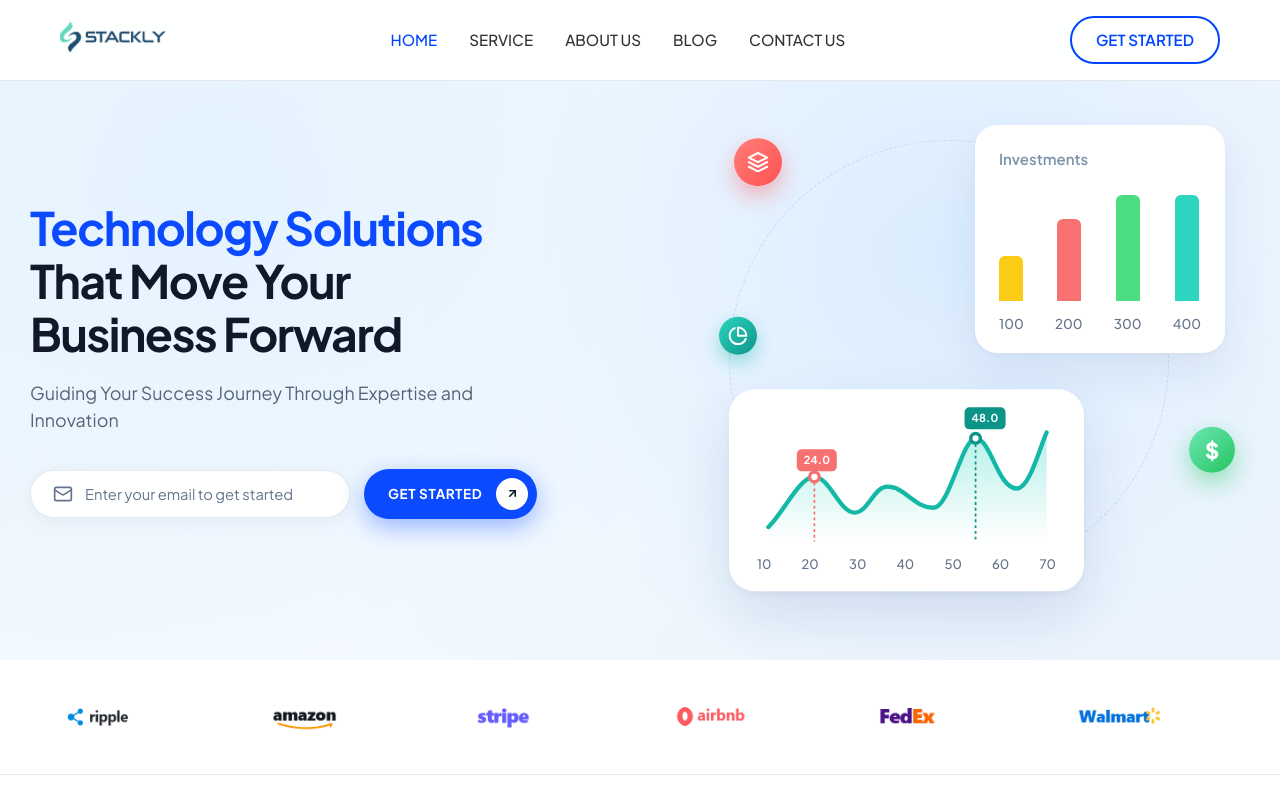
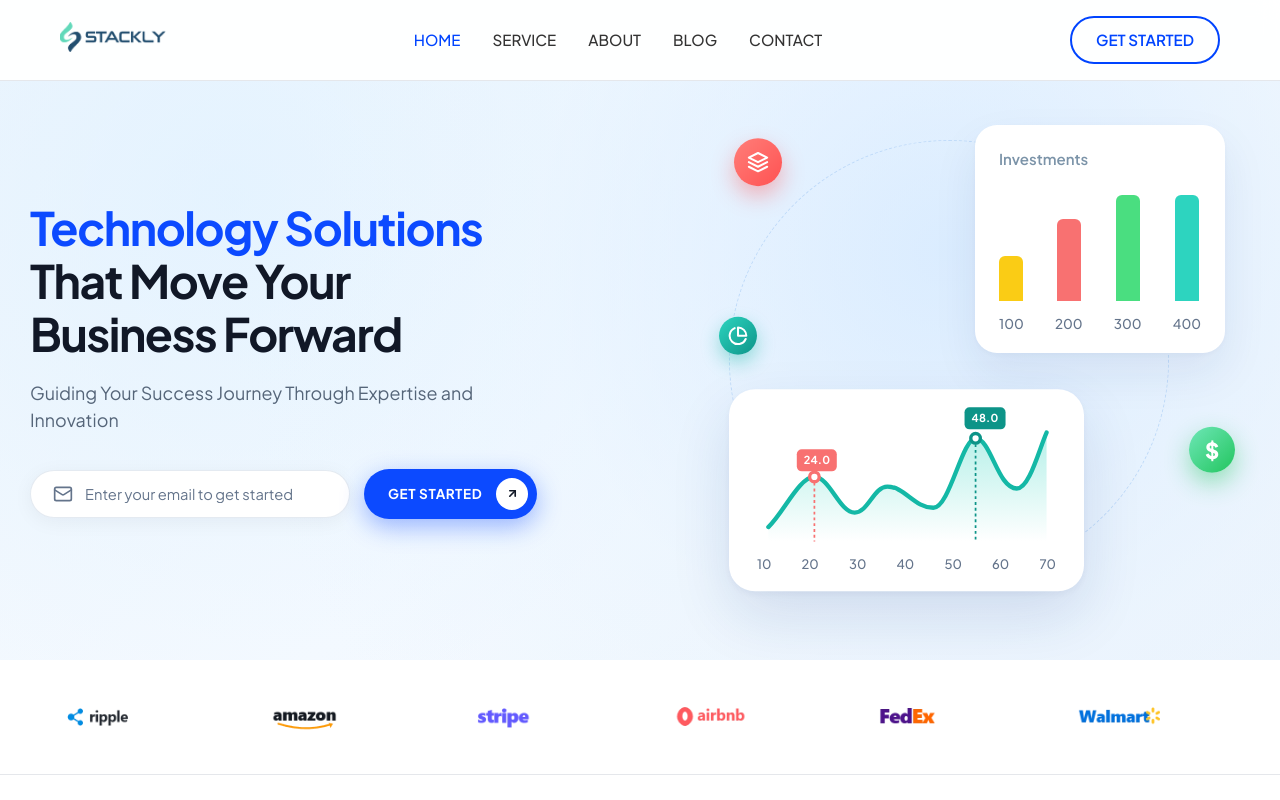
Before and after one commit to Yukesh1030/Business-Services, a plain HTML site: page index.html in a window 1280 px wide. Shown: the top 800 px of the page. Drawn offline with nearby package versions, Linux system fonts and the light colour scheme.

Commit message:
Enhancement

```diff
--- a/index.html
+++ b/index.html
@@ -29,9 +29,9 @@
                 <ul class="nav-list">
                     <li><a href="#" class="active">HOME</a></li>
                     <li><a href="Service.html">SERVICE</a></li>
-                    <li><a href="About.html">ABOUT US</a></li>
+                    <li><a href="About.html">ABOUT</a></li>
                     <li><a href="Blog.html">BLOG</a></li>
-                    <li><a href="Contact.html">CONTACT US</a></li>
+                    <li><a href="Contact.html">CONTACT</a></li>
                     <li class="mobile-cta-item"><a href="Login.html" class="btn btn-primary">GET STARTED</a></li>
                 </ul>
             </nav>
@@ -609,9 +609,9 @@
                     <ul class="footer-links">
                         <li><a href="index.html">Home</a></li>
                         <li><a href="Service.html">Service</a></li>
-                        <li><a href="About.html">About Us</a></li>
+                        <li><a href="About.html">About</a></li>
                         <li><a href="Blog.html">Blog</a></li>
-                        <li><a href="Contact.html">Contact Us</a></li>
+                        <li><a href="Contact.html">Contact</a></li>
                     </ul>
                 </div>
 
```
Also changed, not shown: About.html (+4 -4 lines), Blog.html (+4 -4 lines), Contact.html (+4 -4 lines), Service.html (+4 -4 lines).
